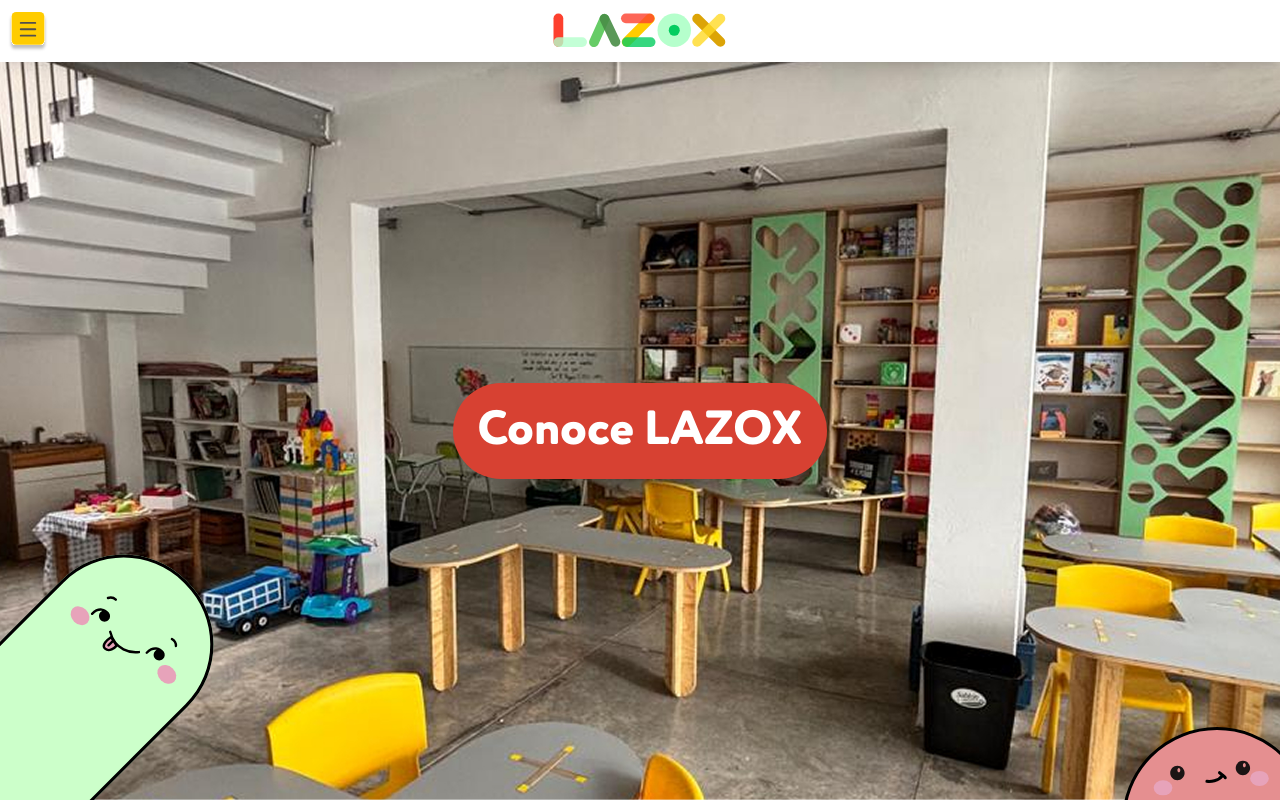
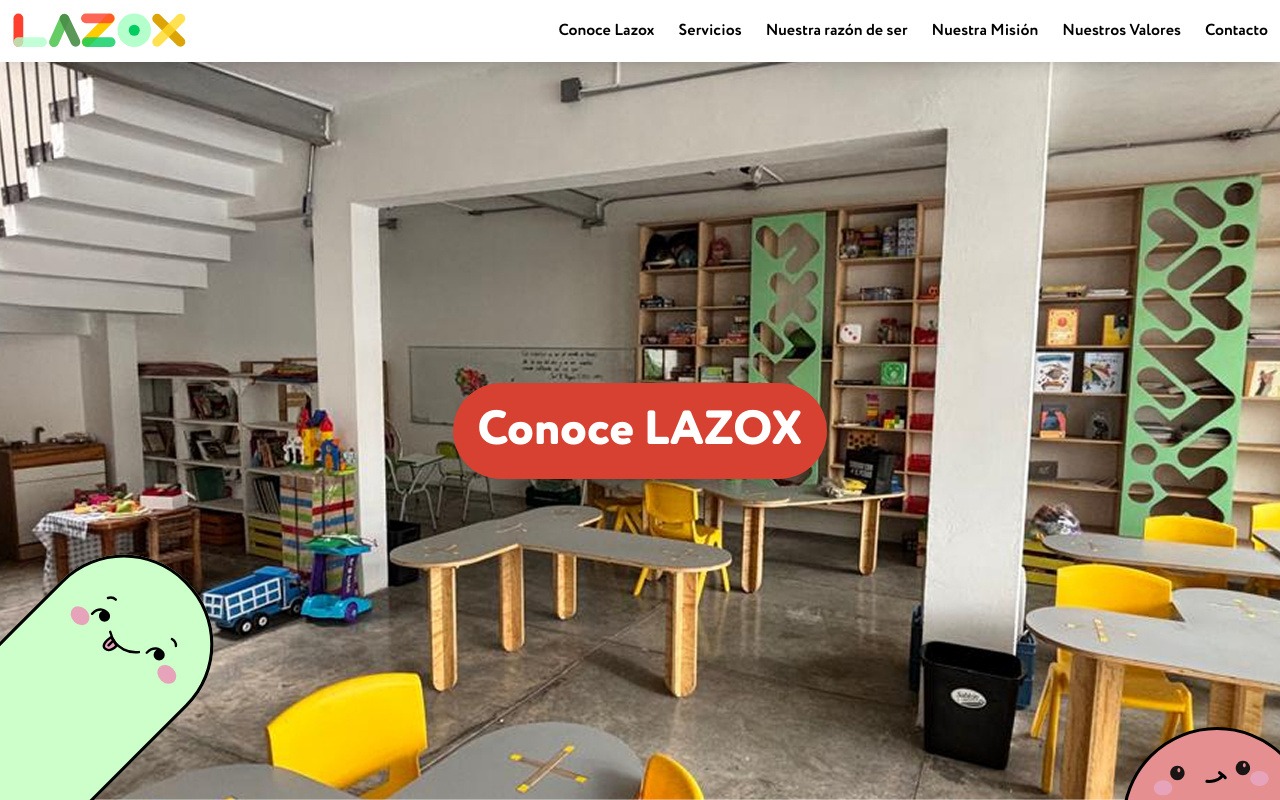
Before and after one commit to SemillerosTech/lazox-apolo, a Next.js app: page / in a window 1280 px wide. Shown: the top 800 px of the page. Built offline with nearby package versions, Linux system fonts and the light colour scheme.

Commit message:
advanced things

```diff
--- a/src/app/layout.tsx
+++ b/src/app/layout.tsx
@@ -3,8 +3,8 @@
 import "./globals.css";
 
 export const metadata: Metadata = {
-  title: "Create Next App",
-  description: "Generated by create next app",
+  title: "Logoteca Lazox",
+  description: "Un lugar especial para ti ",
 };
 
 export default function RootLayout({
--- a/src/app/layout/Header.tsx
+++ b/src/app/layout/Header.tsx
@@ -6,14 +6,41 @@
 const Header = () => {
   return (
     <>
-      <header className="bg-white shadow-lg flex items-center justify-center sticky w-full top-0 left-0 z-20">
+      <header className="bg-white shadow-lg flex items-center justify-center  sticky w-full top-0 left-0 z-20 ">
         <Sidenav />
+
+        <div
+          className="lg:container lg:mx-auto flex justify-between items-center
+        "
+        >
           <Image
             className="w-[200px]"
             src={logoLazox}
             alt="Next.js logo"
             priority
           />
+
+          <ul className=" hidden lg:flex">
+            <li className="p-3 hover:bg-amber-300 focus:bg-amber-300 rounded-full">
+              Conoce Lazox
+            </li>
+            <li className="p-3 hover:bg-amber-300 focus:bg-amber-300 rounded-full">
+              Servicios
+            </li>
+            <li className="p-3 hover:bg-amber-300 focus:bg-amber-300 rounded-full">
+              Nuestra razón de ser
+            </li>
+            <li className="p-3 hover:bg-amber-300 focus:bg-amber-300 rounded-full">
+              Nuestra Misión
+            </li>
+            <li className="p-3 hover:bg-amber-300 focus:bg-amber-300 rounded-full">
+              Nuestros Valores
+            </li>
+            <li className="p-3 hover:bg-amber-300 focus:bg-amber-300 rounded-full">
+              Contacto
+            </li>
+          </ul>
+        </div>
       </header>
     </>
   );
--- a/src/app/layout/Sidenav.tsx
+++ b/src/app/layout/Sidenav.tsx
@@ -15,7 +15,7 @@
   return (
     <>
       <Image
-        className="w-[40px] absolute top-3 left-2"
+        className="w-[40px] absolute top-3 left-2 md:hidden"
         src={mobileMenu}
         alt="Next.js logo"
         priority
@@ -23,8 +23,8 @@
       />
 
       <aside
-        className={`fixed top-0 left-0 bg-[var(--primary)] z-30 w-full h-full text-white  items-center justify-center text-4xl  flex-col ${
-          isOpen === true ? "flex" : "hidden"
+        className={`fixed top-0 -left-[500px] bg-[var(--primary)] z-30 w-full h-full text-white  items-center justify-center text-4xl flex flex-col transition-all md:hidden ${
+          isOpen === true ? "left-0" : "-left-[500px]"
         } `}
       >
         <span
--- a/src/app/page.tsx
+++ b/src/app/page.tsx
@@ -124,14 +124,48 @@
         <Image className="mb-24" src={circuli} alt="Circuli " />
       </section>
 
-      <section className="relative pt-32 px-5 flex flex-col items-center justify-center min-h-screen bg-[var(--secondary)]">
-        <h1 className="text-5xl text-center text-white">
-          Nuestra razón de ser
+      <section className="bg-[var(--primary)] relative pt-32 px-5 flex flex-col items-center justify-center min-h-screen ">
+        <h1 className="text-5xl text-center text-white mb-10">
+          ¿Qué es la logoterapia?
         </h1>
 
-        <p className="text-3xl text-center text-white">
-          Mejorar el entorno social y emocional de las familias ofreciendo un
-          espacio seguro y diseñado específicamente para ee propósito
+        <p className="text-3xl  text-white mb-5">
+          Expresar emociones, deseos y pensamientos de una manera más accesible;
+          es decir hacer descubrimientos y exploraciones existenciales
+        </p>
+      </section>
+
+      <section className="relative pt-32 px-5 flex flex-col items-center justify-center min-h-screen bg-amber-300">
+        <h1 className="text-5xl text-center text-[var(--primary)]">
+          ¿Que es un espacio lúdico?
+        </h1>
+
+        <p className="text-3xl text-center text-[var(--primary)]">
+          Se refiere a áreas habilitadas para fomentar la socialización y
+          creatividad a través del juego
+        </p>
+      </section>
+
+      <section className="relative pt-32 pb-20 px-5 flex flex-col items-center justify-center min-h-screen bg-[var(--secondary)] text-center">
+        <h1 className="text-5xl text-center text-white mb-10">
+          El juego y la logoterapia
+        </h1>
+
+        <p className="text-3xl  text-white mb-5">
+          Expresar emociones, deseos y pensamientos de una manera más accesible;
+          es decir hacer descubrimientos y exploraciones existenciales
+        </p>
+
+        <p className="text-3xl  text-white mb-5">
+          Se pueden aprender herramientas y habilidades interpersonales para el
+          crecimiento personal y el desarrollo del potencial humano.
+        </p>
+
+        <p className="text-3xl  text-white">
+          Se pueden facilitar la aplicación práctica de las reflexiones o
+          descrubrimientos durante el proceso terapéutico, ayudando a las
+          personas a integrar un sentido más profundo de propósito y significado
+          en sus vidas.
         </p>
       </section>
 
```
Lines whose indentation alone changed are shown as unchanged.
